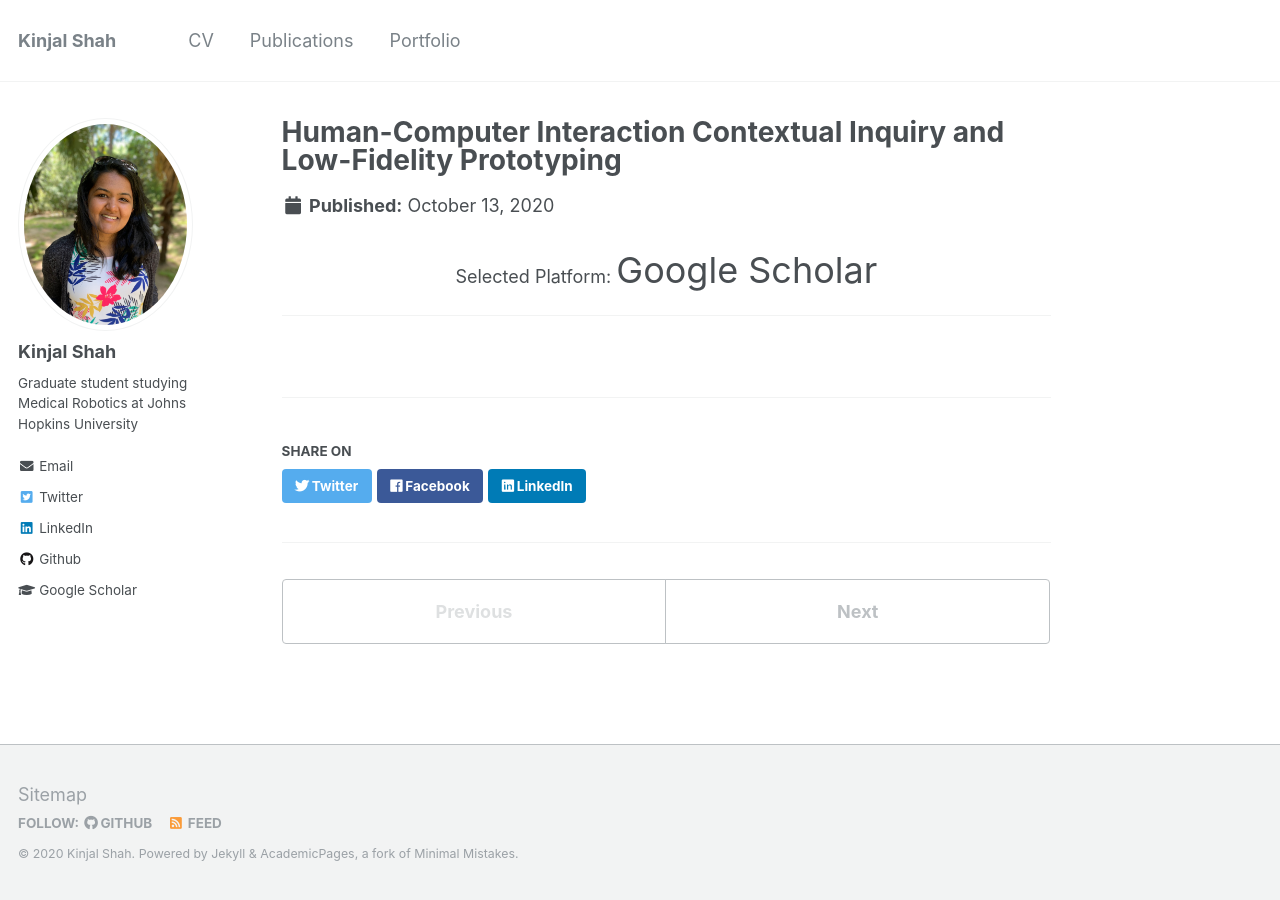
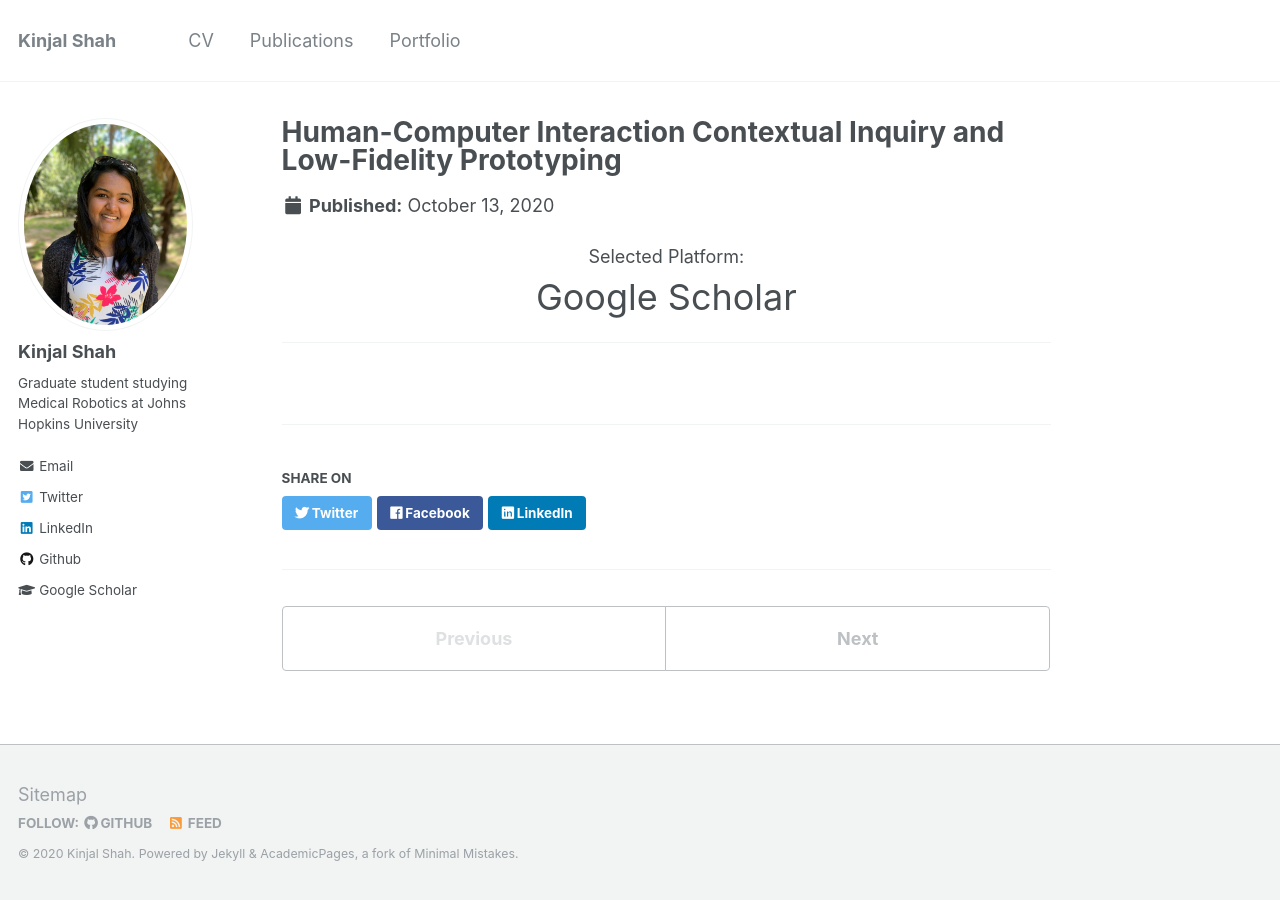
Before and after one commit to kinjmshah/kinjmshah.github.io, a Jekyll site: the page built from _portfolio/HCI_CI_LoFiPrototype.md, in a window 1280 px wide. Built offline with Jekyll 4.4.1, drawn with Linux system fonts in a browser that asks for light colours.

Commit message:
Update HCI_CI_LoFiPrototype.md

```diff
--- a/_portfolio/HCI_CI_LoFiPrototype.md
+++ b/_portfolio/HCI_CI_LoFiPrototype.md
@@ -5,7 +5,10 @@ permalink: /portfolio/HCI
 
 <div align="center">
   <span style="font-size:1em;">Selected Platform: </span>
+</div>
+
+<div align="center">
   <span style="font-size:2em;"> Google Scholar </span>
 </div>
 
----------------------------------------------------------
+----------------------
```
